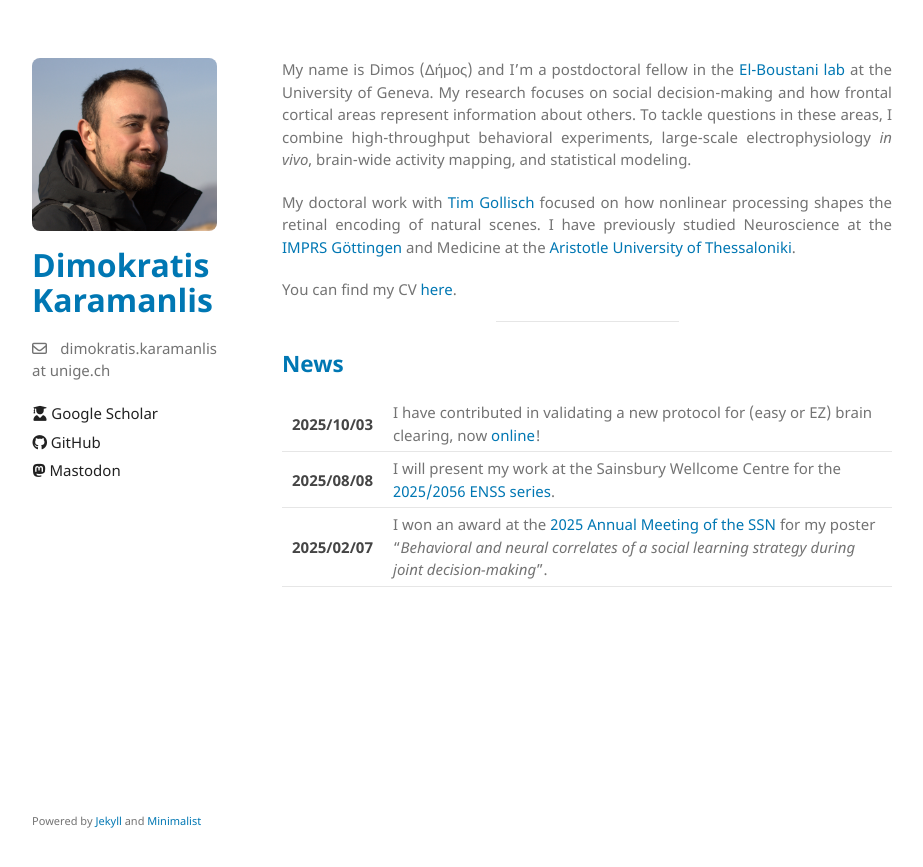
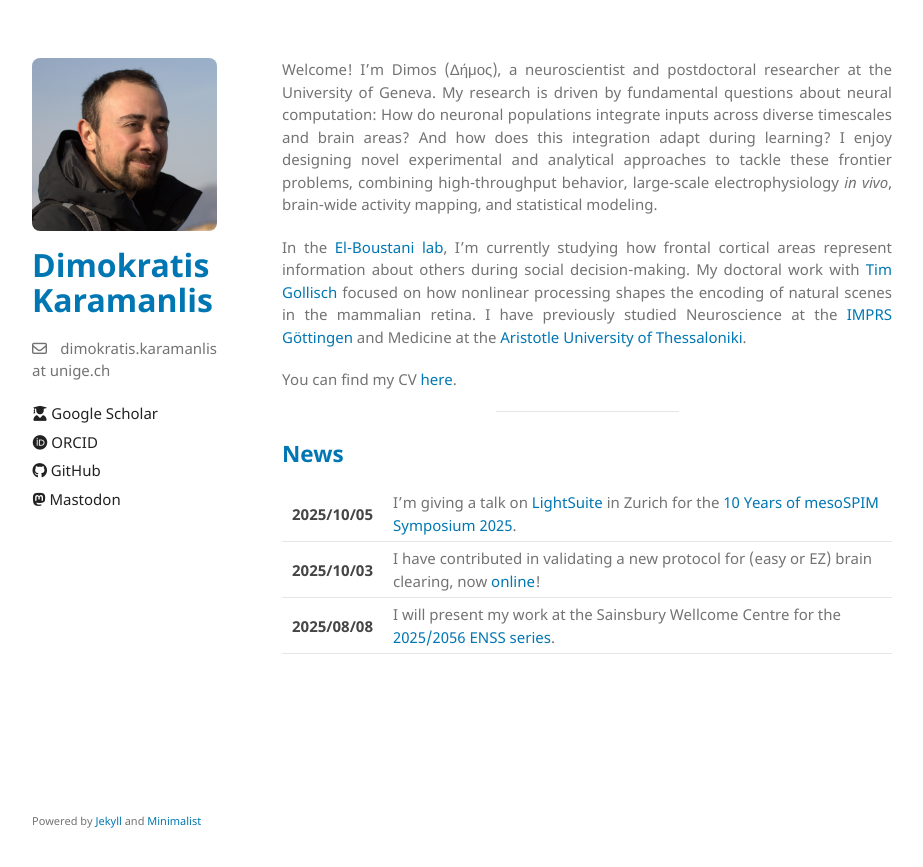
Before and after one commit to dimokaramanlis/dimokaramanlis.github.io, a Jekyll site: the page built from index.md, in a window 1280 px wide. Shown: the top 867 px of the page, without its empty margins (178-1101 px from the left). Built offline with Jekyll 4.4.1, drawn with Linux system fonts in a browser that asks for light colours; the repository's description, which GitHub fills in, is left out.

Commit message:
news + frontpage updates

```diff
--- a/_config.yml
+++ b/_config.yml
@@ -14,15 +14,16 @@ sidebar:
   - name: Google Scholar
     icon: fa-solid fa-user-graduate
     link: https://scholar.google.com/citations?user=r1Dv8RoAAAAJ&hl=en
+  - name: ORCID
+    icon: fa-brands fa-orcid
+    link: https://orcid.org/0000-0002-9469-5020
   - name: GitHub
     icon: fa-brands fa-github
     link: https://github.com/dimokaramanlis
   - name: Mastodon
     icon: fa-brands fa-mastodon
     link: https://qoto.org/@dimokaramanlis
-  - #name: Project Repository
-    #icon: fa-solid fa-box-archive
-    #link: https://github.com/BDHU/minimalist
+
 
 # -----------------------------------------------------------------------------
 # Collections
--- a/index.md
+++ b/index.md
@@ -10,13 +10,15 @@ layout: default
 
 <div class="justified-text" markdown="1">
 
-My name is Dimos (Δήμος) and I’m a postdoctoral fellow in the [El-Boustani lab](http://elboustani-lab.org/) at the University of Geneva. My research focuses on social decision-making and how frontal cortical areas represent information about others. To tackle questions in these areas, I combine high-throughput behavioral experiments, large-scale electrophysiology *in vivo*, brain-wide activity mapping, and statistical modeling.
+
+Welcome! I'm Dimos (Δήμος), a neuroscientist and postdoctoral researcher at the University of Geneva. My research is driven by fundamental questions about neural computation: How do neuronal populations integrate inputs across diverse timescales and brain areas? And how does this integration adapt during learning? I enjoy designing novel experimental and analytical approaches to tackle these frontier problems, combining high-throughput behavior, large-scale electrophysiology *in vivo*, brain-wide activity mapping, and statistical modeling.
 
 <!---
 [/I focus on understanding the retinal encoding of natural scenes. I work at the interface of computational neuroscience and large-scale electrophysiology. /]
+# We showed that such nonlinear operations drive correlated and redundant responses of retinal ganglion cells during gaze shifts, and illustrated that such responses may require the reevaluation of the efficient coding theory.
 -->
 
-My doctoral work with [Tim Gollisch](https://www.retina.uni-goettingen.de/) focused on how nonlinear processing shapes the retinal encoding of natural scenes. I have previously studied Neuroscience at the [IMPRS Göttingen](https://www.gpneuro.uni-goettingen.de/) and Medicine at the [Aristotle University of Thessaloniki](https://www.auth.gr/en/).
+In the [El-Boustani lab](http://elboustani-lab.org/), I'm currently studying how frontal cortical areas represent information about others during social decision-making. My doctoral work with [Tim Gollisch](https://www.retina.uni-goettingen.de/) focused on how nonlinear processing shapes the encoding of natural scenes in the mammalian retina. I have previously studied Neuroscience at the [IMPRS Göttingen](https://www.gpneuro.uni-goettingen.de/) and Medicine at the [Aristotle University of Thessaloniki](https://www.auth.gr/en/).
 
 You can find my CV [here](./cv_word.pdf).
 
```
Also changed, not shown: _news/2025-10-05-mesospim_symposium.md (added, +7 -0 lines).
